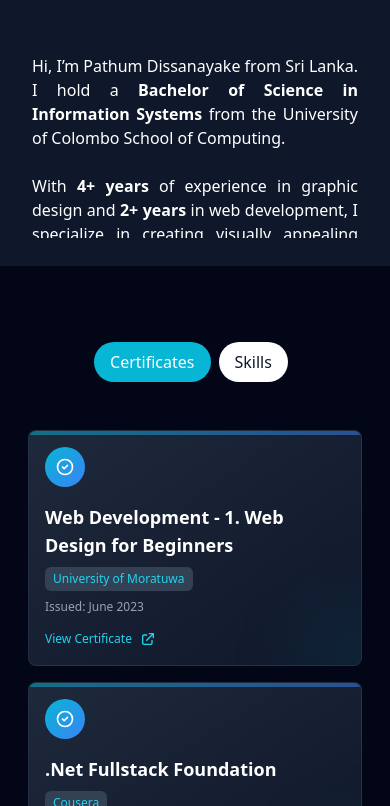
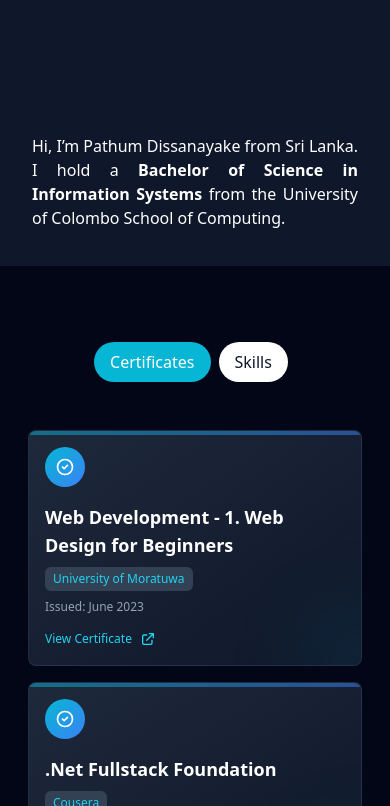
Before and after one commit to PathumLD/PathumLD-Portfolio, a React (Vite) app: page / in a window 390 px wide. Shown: the part 1422-2228 px from the top of the page. Built offline with nearby package versions, Linux system fonts and the light colour scheme.

Commit message:
Changed about

```diff
--- a/src/components/about/AboutMe.jsx
+++ b/src/components/about/AboutMe.jsx
@@ -27,7 +27,7 @@ const AboutMe = () => {
         </div>
 
         {/* Text content container */}
-        <div className='pt-20 my-auto text-white max-w-xl md:pt-0'>
+        <div className='pt-40 my-auto text-white max-w-xl md:pt-0'>
 
 
             {/* <div className='flex-row mx-4 '>
```
